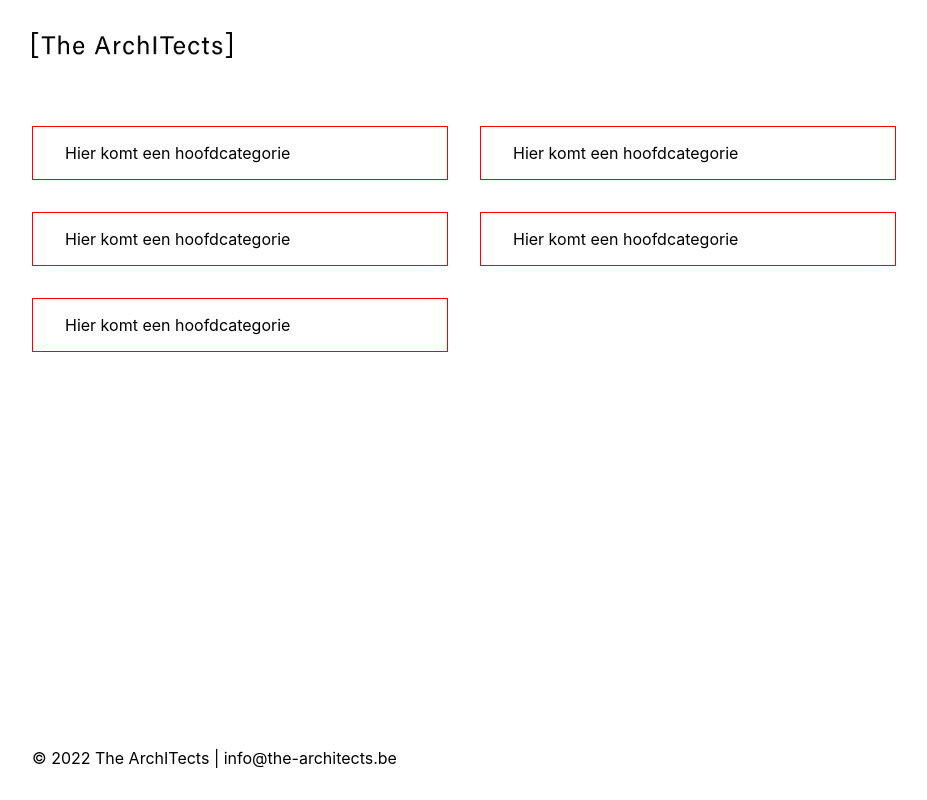
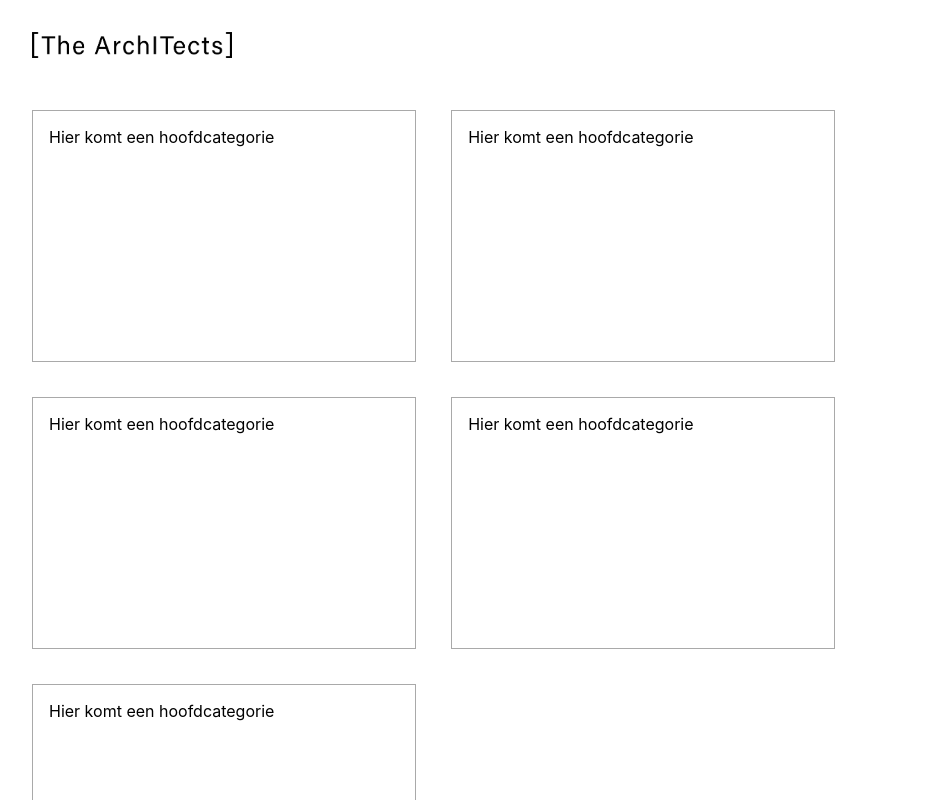
Before and after one commit to The-ArchITects-AP/ItCase2022-2023, a React (Create React App) app in the folder Frontend/it-case-app/: page / in a window 1280 px wide. Shown: the top 800 px of the page, without its empty margins (0-927 px from the left). Built offline with nearby package versions, Linux system fonts and the light colour scheme.

Commit message:
css app/homepage

```diff
--- a/Frontend/it-case-app/src/components/App/App.module.css
+++ b/Frontend/it-case-app/src/components/App/App.module.css
@@ -1,3 +1,5 @@
 .appContainer {
+  display: flex;
+  flex-direction: column;
   min-height: 100vh;
 }
--- a/Frontend/it-case-app/src/components/Footer/Footer.module.css
+++ b/Frontend/it-case-app/src/components/Footer/Footer.module.css
@@ -1,6 +1,5 @@
 .footerContainer {
     max-width: 100%;
     padding: 1rem 2rem;
-    position: absolute;
-    bottom: 0;
+
 }
--- a/Frontend/it-case-app/src/pages/HomePage/HomePage.module.css
+++ b/Frontend/it-case-app/src/pages/HomePage/HomePage.module.css
@@ -1,8 +1,10 @@
 .HomePage{
+    flex: 1;
+
     display: flex;
     flex-direction: row;
     flex-wrap: wrap;
-    margin:2rem 2rem 2rem 2rem;
-    gap:2rem;
+    margin:1rem 2rem 2rem 2rem;
+    gap:2.2rem;
 
 }
--- a/Frontend/it-case-app/src/pages/Tile/Tile.jsx
+++ b/Frontend/it-case-app/src/pages/Tile/Tile.jsx
@@ -3,7 +3,9 @@ import styles from './Tile.module.css';
 const Tile = () => {
     return (
         <div className={styles.TileStyle}>
+
             <p>Hier komt een hoofdcategorie</p>
+
 
         </div>
     );
--- a/Frontend/it-case-app/src/pages/Tile/Tile.module.css
+++ b/Frontend/it-case-app/src/pages/Tile/Tile.module.css
@@ -1,8 +1,10 @@
 .TileStyle{
     display: flex;
-    flex-direction: row;
+    flex-direction: column;
+    border: 1px solid darkgray;
+    padding-left: 1rem;
+    padding-right: 1rem;
     width: 350px;
-    border: 1px solid red;
-    padding-left: 2rem;
-    padding-right: 2rem;
+    height: 250px;
+
 }
```
